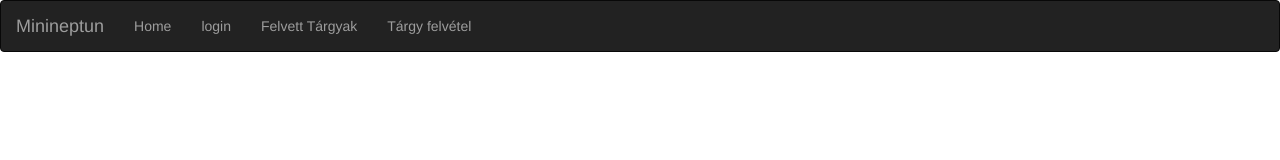
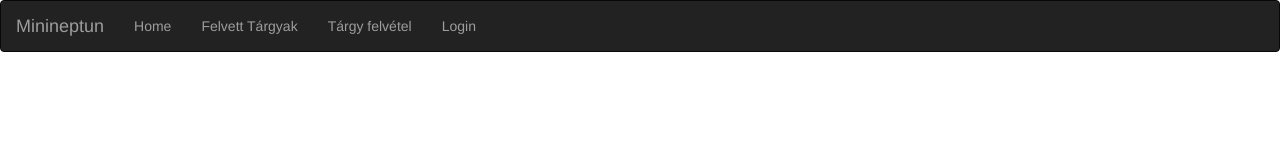
Before and after one commit to CsakiBoldizsar/minineptun, an Angular app: page / in a window 1280 px wide. Shown: the top 160 px of the page. Built offline with nearby package versions, Linux system fonts and the light colour scheme.

Commit message:
menubar javitas

```diff
--- a/src/app/app.component.html
+++ b/src/app/app.component.html
@@ -6,9 +6,9 @@
       </div>
       <ul class="nav navbar-nav">
         <li><a routerLink = "">Home</a></li>
-        <li><a routerLink = "/login">login</a></li>
         <li><a routerLink = "/">Felvett Tárgyak</a></li>
         <li><a routerLink = "/">Tárgy felvétel</a></li>
+        <li><a routerLink = "/login">Login</a></li>
       </ul>
     </div>
   </nav>
```
